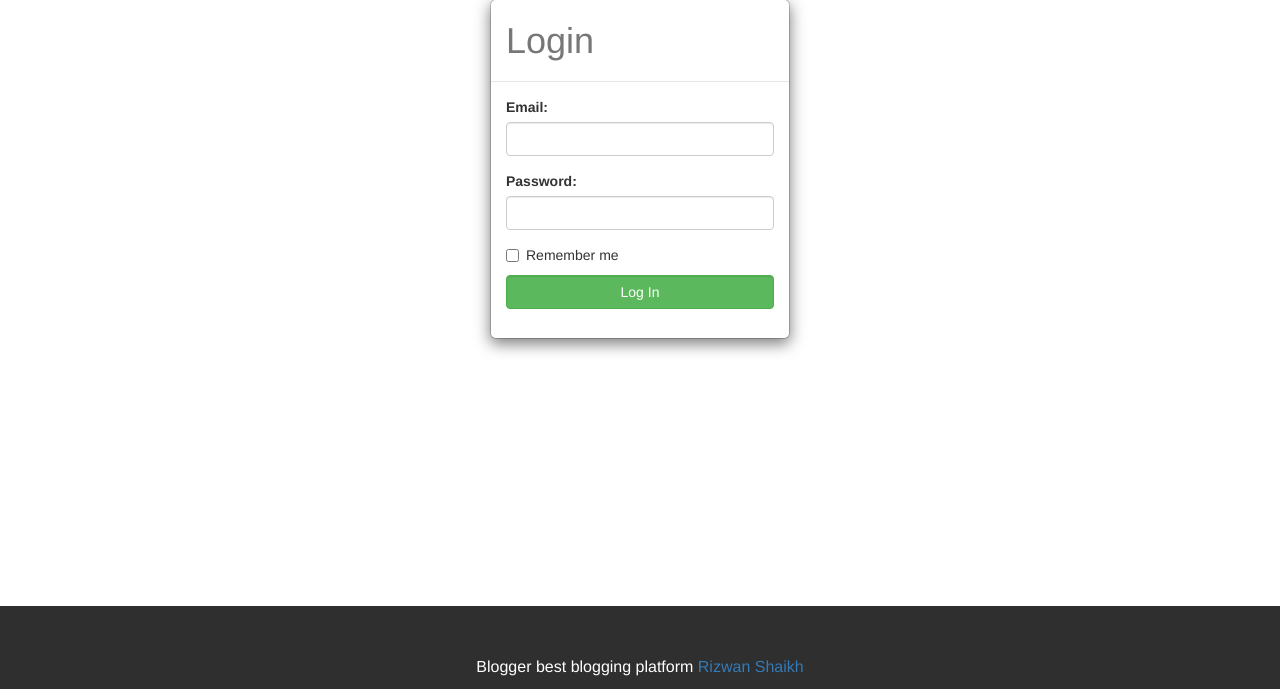
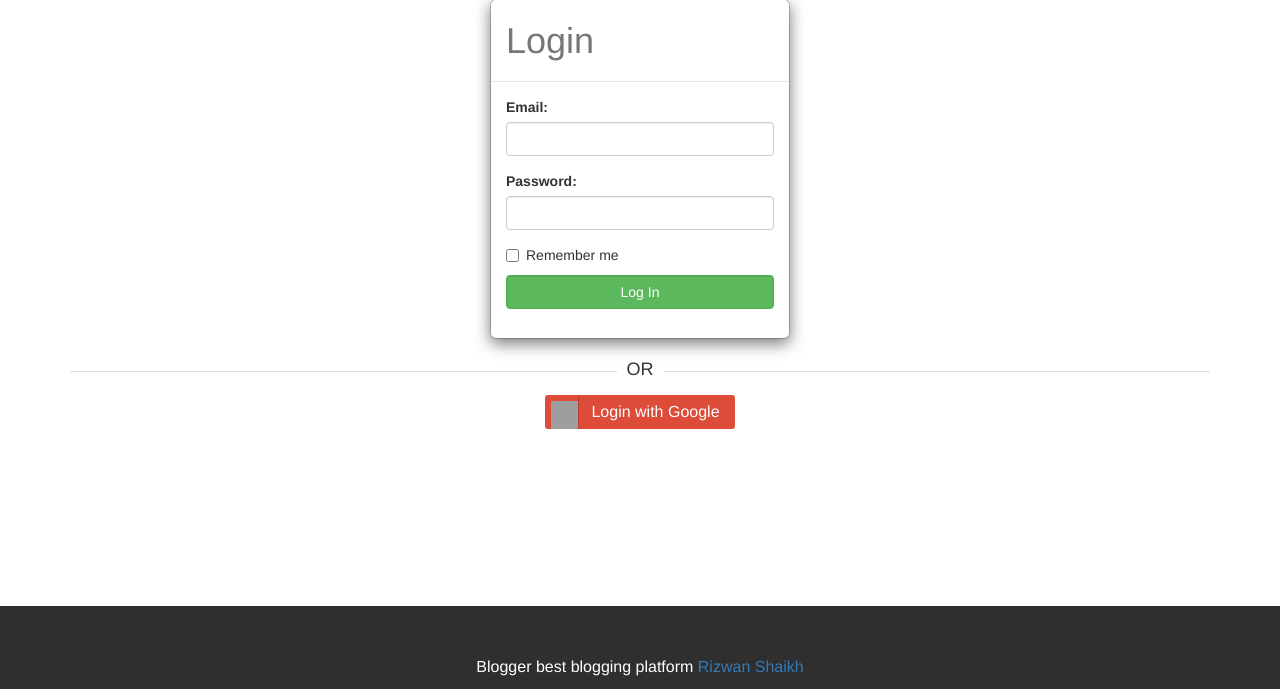
Before and after one commit to rizwans-cuelogic/flask-blog-poc, a Flask app: page /login in a window 1280 px wide. Shown: the part 111-800 px from the top of the page. Run offline with Flask 2, Linux system fonts and the light colour scheme; some libraries are stand-ins or nearby versions; grey boxes are pictures that could not be loaded.

Commit message:
added google oauth2 login

```diff
--- a/app/mod_user/models.py
+++ b/app/mod_user/models.py
@@ -18,6 +18,7 @@ class User(UserMixin,db.Model):
 	password_hash = db.Column(db.String(128))
 	blogs = db.relationship('Blog', backref='author',cascade="all,delete",lazy='dynamic')
 	user_comments =db.relationship('Comment', backref='commentator',cascade="all,delete",lazy='dynamic')
+	token = db.Column(db.Text,nullable=True)
 
 	def __str__(self):
 		return '<USER %s>' %(self.username)
--- a/app/mod_user/views.py
+++ b/app/mod_user/views.py
@@ -1,11 +1,30 @@
 from flask import render_template,request,session,g,redirect,url_for,flash
 from flask_login import login_user,logout_user,login_required,current_user
-
+from urllib2 import HTTPError
+import json
 from . import mod_user
 from .forms import RegisterForm,LoginForm,EditForm
 from .models import User
 from app.main import main
 from app import db
+from requests_oauthlib import OAuth2Session
+from config import Auth
+
+def get_google_auth(state=None, token=None):
+	if token:
+		return OAuth2Session(Auth.CLIENT_ID, token=token)
+	if state:
+		return OAuth2Session(
+					Auth.CLIENT_ID,
+					state=state,
+					redirect_uri=Auth.REDIRECT_URI)
+	oauth = OAuth2Session(
+				Auth.CLIENT_ID,
+				redirect_uri=Auth.REDIRECT_URI,
+				scope=Auth.SCOPE
+			)
+	return oauth
+
 
 @mod_user.route('/register',methods=['GET','POST'])
 def register():
@@ -33,6 +52,17 @@ def login():
 
 	login_form=LoginForm()
 
+	if current_user.is_authenticated:
+		return redirect(url_for('main.index'))
+
+	google = get_google_auth()
+	auth_url, state = google.authorization_url(
+							Auth.AUTH_URI, access_type='offline')
+	session['oauth_state'] = state
+	global oauth_state
+	oauth_state = state
+
+
 	if login_form.validate_on_submit():
 
 		user = User.query.filter_by(email=login_form.email.data).first()
@@ -41,7 +71,7 @@ def login():
 			login_user(user,login_form.remember_me.data)
 			return redirect(url_for('main.index'))
 		flash("Invalid Username and Password")
-	return render_template('login.html',title='Login',form=login_form)
+	return render_template('login.html',title='Login',form=login_form,auth_url=auth_url)
 
 @mod_user.route('/logout')
 @login_required
@@ -78,3 +108,51 @@ def profile(username):
 		editform.gender.data = current_user.Gender
 
 	return render_template('edit_user.html',form=editform)
+
+
+@mod_user.route('/gCallback')
+def callback():
+	# Redirect user to home page if already logged in.
+	if current_user is not None and current_user.is_authenticated:
+		return redirect(url_for('main.index'))
+
+	if 'error' in request.args:
+		if request.args.get('error') == 'access_denied':
+			return 'You denied access.'
+		return 'Error encountered.'
+	if 'code' not in request.args and 'state' not in request.args:
+		return redirect(url_for('.login'))
+	else:
+		# Execution reaches here when user has
+		# successfully authenticated our app.
+
+		global oauth_state
+
+		google = get_google_auth(state=oauth_state)
+		try:
+			token = google.fetch_token(
+				Auth.TOKEN_URI,
+				client_secret=Auth.CLIENT_SECRET,
+				authorization_response=request.url)
+		except HTTPError:
+			return 'HTTPError occurred.'
+
+		google = get_google_auth(token=token)
+		resp = google.get(Auth.USER_INFO)
+		if resp.status_code == 200:
+			user_data = resp.json()
+			email = user_data['email']
+			user = User.query.filter_by(email=email).first()
+			if user is None:
+				user = User()
+				user.email = email
+
+			user.username = user_data['name']
+			print(token)
+			user.tokens = json.dumps(token)
+			user.avatar = user_data['picture']
+			db.session.add(user)
+			db.session.commit()
+			login_user(user)
+			return redirect(url_for('main.index'))
+		return 'Could not fetch your information.'
--- a/app/templates/login.html
+++ b/app/templates/login.html
@@ -4,7 +4,56 @@
   .color-style{
     color:#777;
    }
-  </style>
+   .loginBtn {
+    box-sizing: border-box;
+    position: relative;
+    /* width: 13em;  - apply for fixed size */
+    margin: 0.2em;
+    padding: 0 15px 0 46px;
+    border: none;
+    text-align: left;
+    line-height: 34px;
+    white-space: nowrap;
+    border-radius: 0.2em;
+    font-size: 16px;
+    color: #FFF;
+  }
+  .loginBtn:before {
+    content: "";
+    box-sizing: border-box;
+    position: absolute;
+    top: 0;
+    left: 0;
+    width: 34px;
+    height: 100%;
+  }
+  .loginBtn:focus {
+    outline: none;
+  }
+  .loginBtn:active {
+    box-shadow: inset 0 0 0 32px rgba(0,0,0,0.1);
+  }
+
+  .loginBtn--google {
+    /*font-family: "Roboto", Roboto, arial, sans-serif;*/
+    background: #DD4B39;
+  }
+  .loginBtn--google:before {
+    border-right: #BB3F30 1px solid;
+    background: url('https://s3-us-west-2.amazonaws.com/s.cdpn.io/14082/icon_google.png') 6px 6px no-repeat;
+  }
+  .loginBtn--google:hover,
+  .loginBtn--google:focus {
+    background: #E74B37;
+  }
+  .gmail-parent{
+    text-align: center;
+    margin-bottom:30px;
+  }
+  h4 { width:100%; text-align:center; border-bottom: 1px solid #ddd; line-height:0.1em; margin:20px 0 20px; }
+  h4 span { background:#fff; padding:0 10px; }
+</style>
+
 {% endblock %}
 {% block content %}
 
@@ -42,6 +91,13 @@
       		</div>
     	</div>
     </div>
+
+    <h4 class="text-center"><span>OR</span></h4>
+    <div class="gmail-parent">
+      <a href="{{ auth_url }}" class="btn loginBtn loginBtn--google">
+        Login with Google
+      </a>
+    </div>
 	</div>
 
 {% endblock %}
--- a/run.py
+++ b/run.py
@@ -1,3 +1,3 @@
 from app import app
 
-app.run(debug=True,host='0.0.0.0',port=8085)
+app.run(debug=True,host='0.0.0.0',port=8085,ssl_context=('./ssl.crt', './ssl.key'),threaded=True)
```
Also changed, not shown: config.py (+26 -0 lines), 2 other files.
